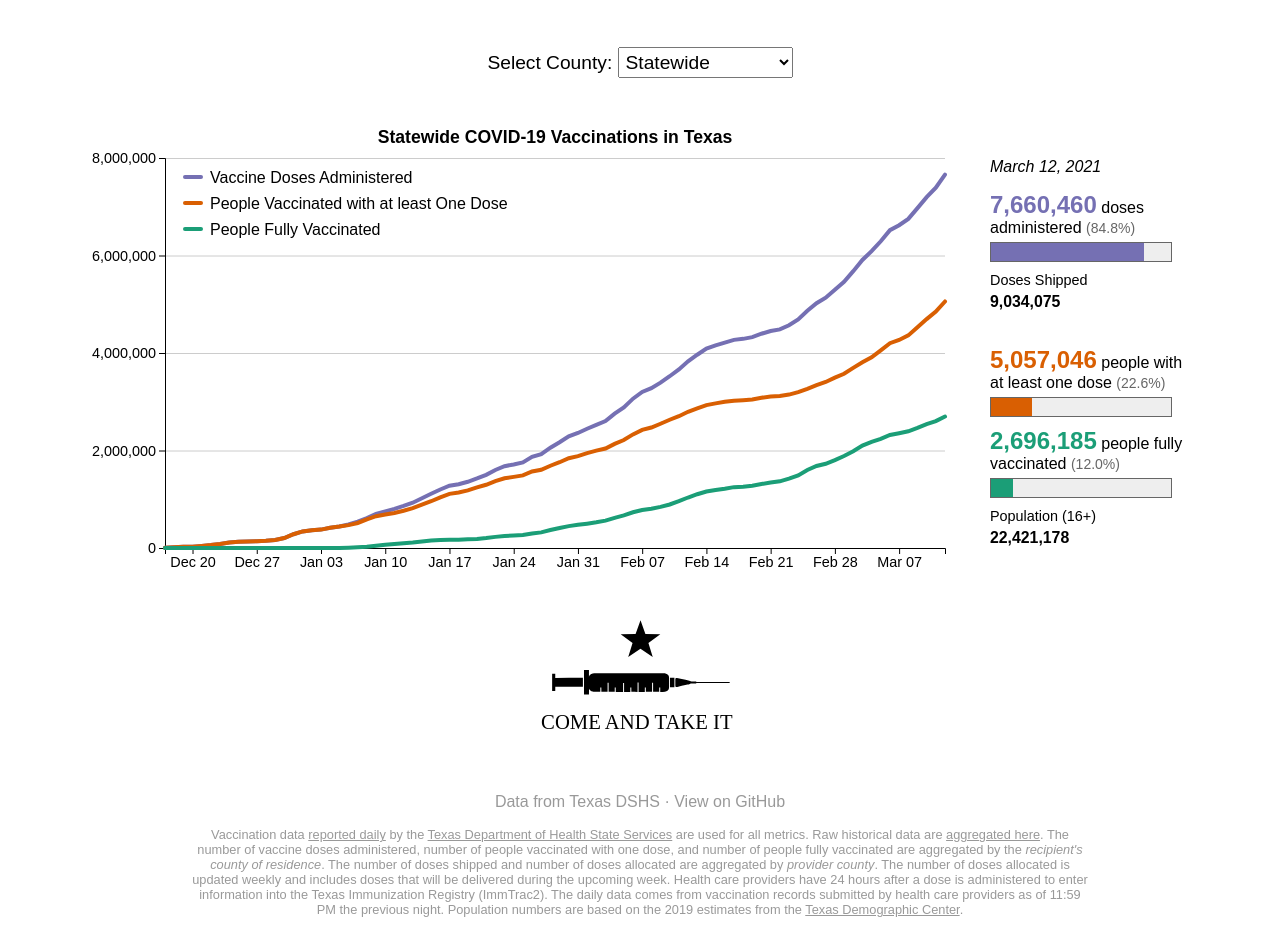
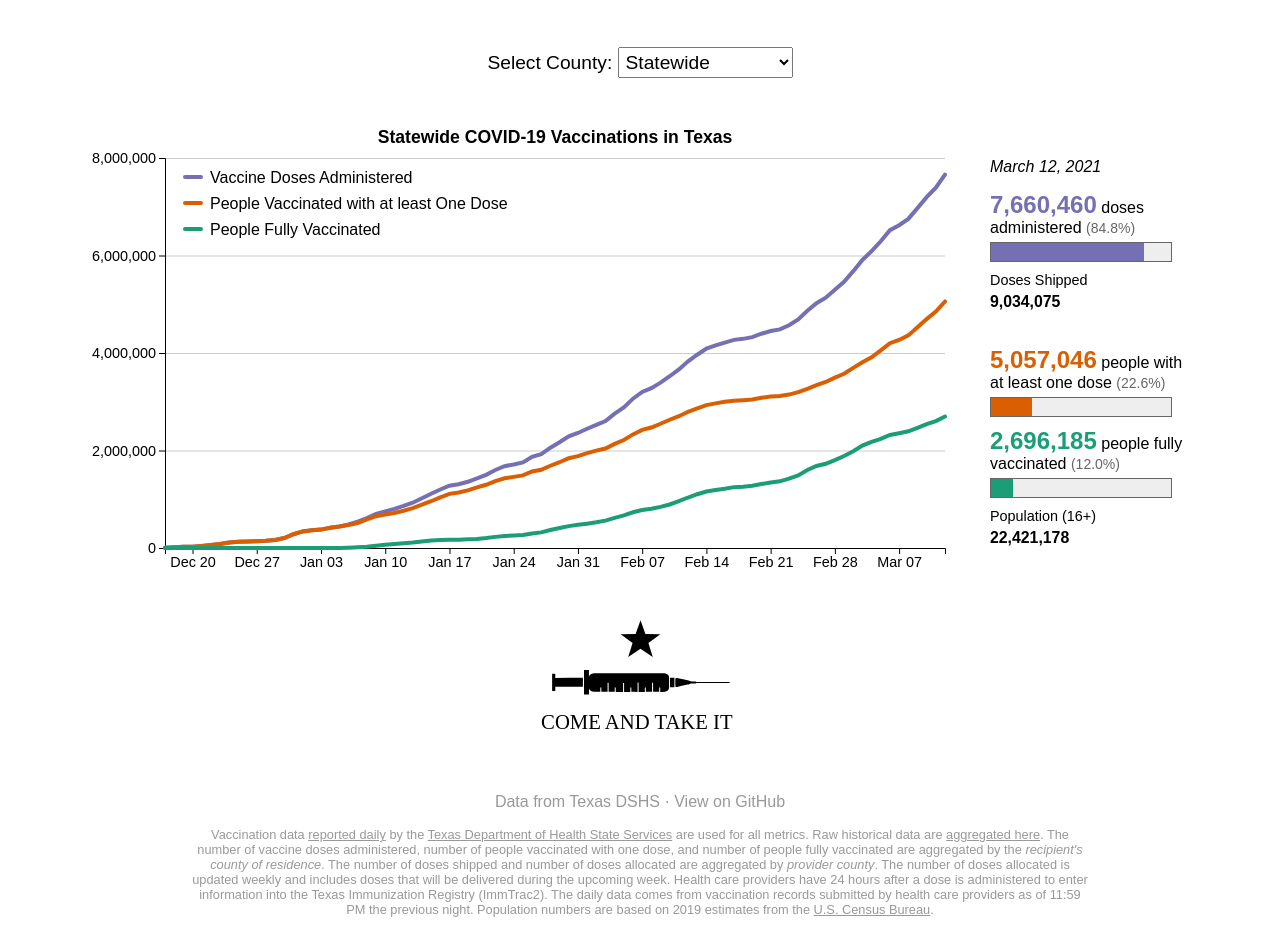
Before and after one commit to shiruken/covid-texas, a plain HTML site: page docs/vaccine/index.html in a window 1280 px wide. Shown: the part 88-1035 px from the top of the page. Drawn offline with nearby package versions, Linux system fonts and the light colour scheme.

Commit message:
Population numbers are now based on Census Bureau data

```diff
--- a/docs/vaccine/index.html
+++ b/docs/vaccine/index.html
@@ -348,7 +348,7 @@
             The number of doses allocated is updated weekly and includes doses that will be delivered during the upcoming week.
             Health care providers have 24 hours after a dose is administered to enter information into the Texas Immunization Registry (ImmTrac2).
             The daily data comes from vaccination records submitted by health care providers as of 11:59 PM the previous night.
-            Population numbers are based on the 2019 estimates from the <a href="https://demographics.texas.gov/Data/TPEPP/Estimates/" title="Visit the Texas Demographic Center website">Texas Demographic Center</a>.
+            Population numbers are based on 2019 estimates from the <a href="https://www.census.gov/data/tables/time-series/demo/popest/2010s-counties-detail.html" title="Visit the U.S. Census Bureau website">U.S. Census Bureau</a>.
         </p>
     </footer>
 
```
Also changed, not shown: 1 other file.
